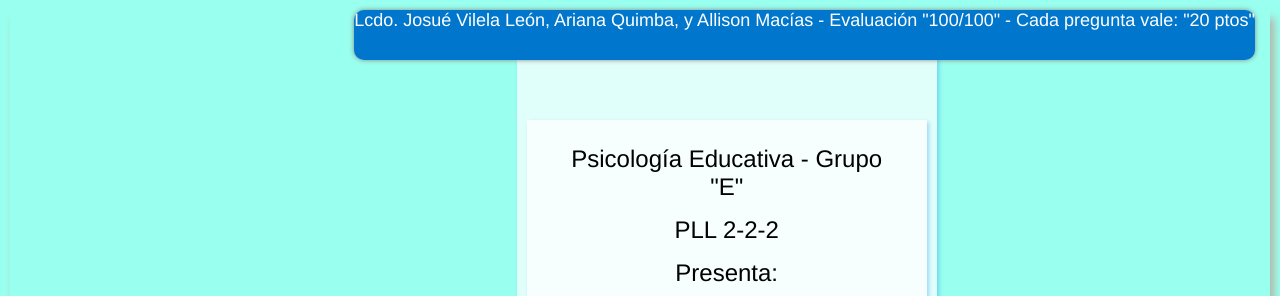
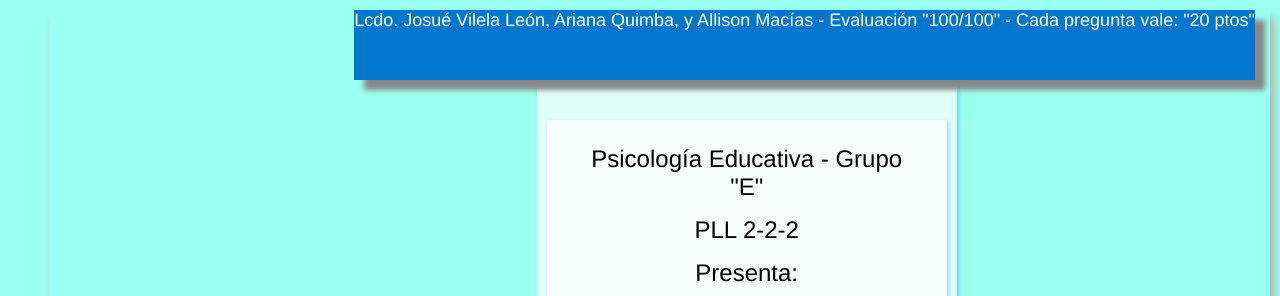
Before and after one commit to Yosvilon/VilelaTest, a plain HTML site: page index.html in a window 1280 px wide. Shown: the top 296 px of the page. Drawn offline with Linux system fonts and the light colour scheme.

Commit message:
Update style.css

```diff
--- a/assets/css/style.css
+++ b/assets/css/style.css
@@ -8,7 +8,6 @@
   background-color: rgba(255, 255, 255, 0.7); /* Aquí se define un color de fondo blanco con una opacidad del 70% */
   box-shadow: 2px 2px 4px rgba(0, 119, 255, 0.3); /* Aquí se agrega una sombra con un desplazamiento de 2px hacia la derecha y hacia abajo, un radio de 4px y un color negro con una opacidad del 30% */
   text-align: center; /* Aquí se centra el contenido del cuadro */
-  width: auto px;
 
 }
 
@@ -21,7 +20,6 @@
   text-align: center; /* Aquí se centra el contenido del cuadro */
   width: auto; /* Aquí se establece el ancho de la caja al 100% del ancho de su contenedor */
   margin: 0 auto; /* Aquí se centra la caja horizontalmente en su contenedor */
-  width: auto px;
 
 }
 
@@ -34,7 +32,6 @@
   width: 100%; /* Aquí se establece el ancho de la caja al 100% del ancho de su contenedor */
   max-width: 1800px; /* Aquí se establece el ancho máximo de la caja a 800 píxeles */
   margin: 0 auto; /* Aquí se centra la caja horizontalmente en su contenedor */
-  width: auto px;
 
 }
 
@@ -69,7 +66,6 @@ h1 {
     color: #000000;
     font-size: 150%;
     box-shadow: 4px 8px 8px rgba(255, 0, 0, 0.3); /* Aquí se agrega una sombra con un desplazamiento de 2px hacia la derecha y hacia abajo, un radio de 4px y un color negro con una opacidad del 30% */
-    width: auto px;
 
 
   }
@@ -130,7 +126,7 @@ h1 {
     margin-top: 10px;
     margin-right: 10px;
     margin-bottom: 200px;
-    margin-left: 10px;
+    margin-left: 50px;
   }
 
 
@@ -164,11 +160,11 @@ p {
 }
 
 .barra {
-  width: infinite;
-  height: 50px;
+  width: 100;
+  height: 70px;
   background-color: #0077CC;
-  border-radius: 10px;
-  box-shadow: 0px 0px 5px #888888;
+  border-radius: 0px;
+  box-shadow: 10px 10px 5px #888888;
 }
 
 
```
